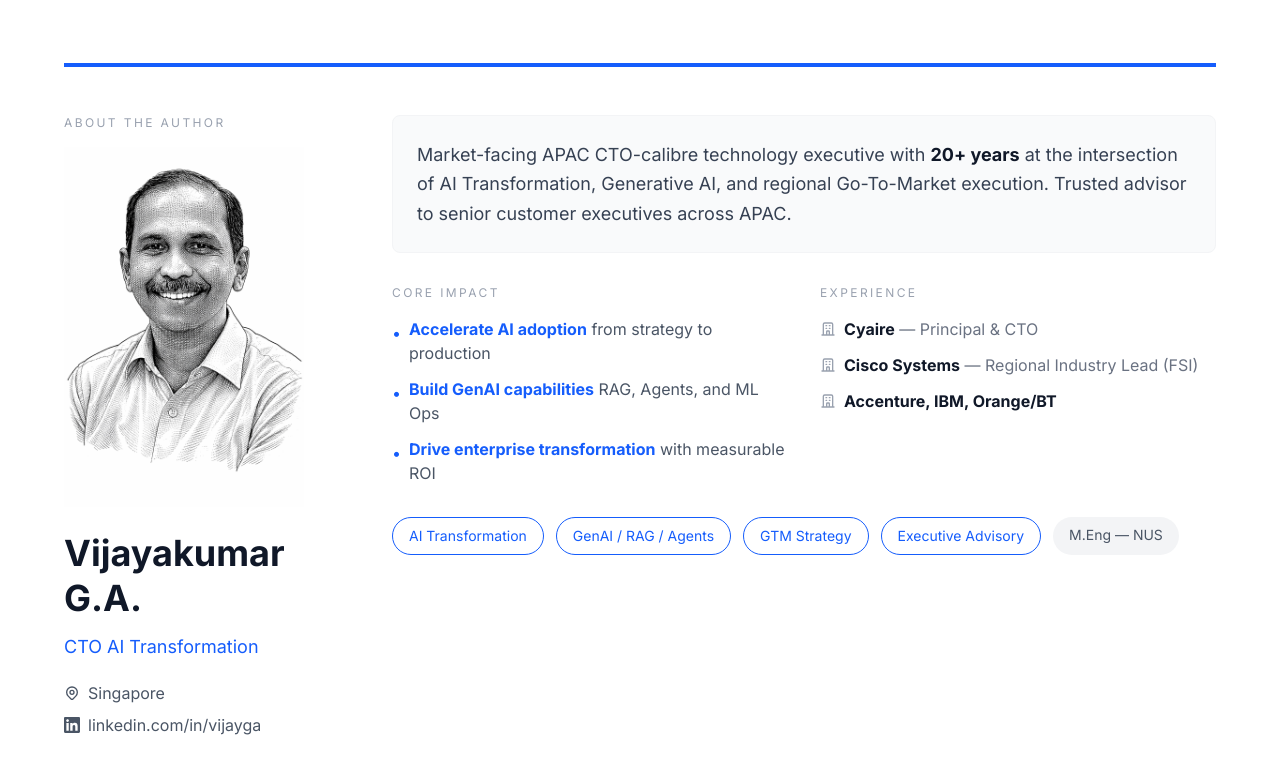
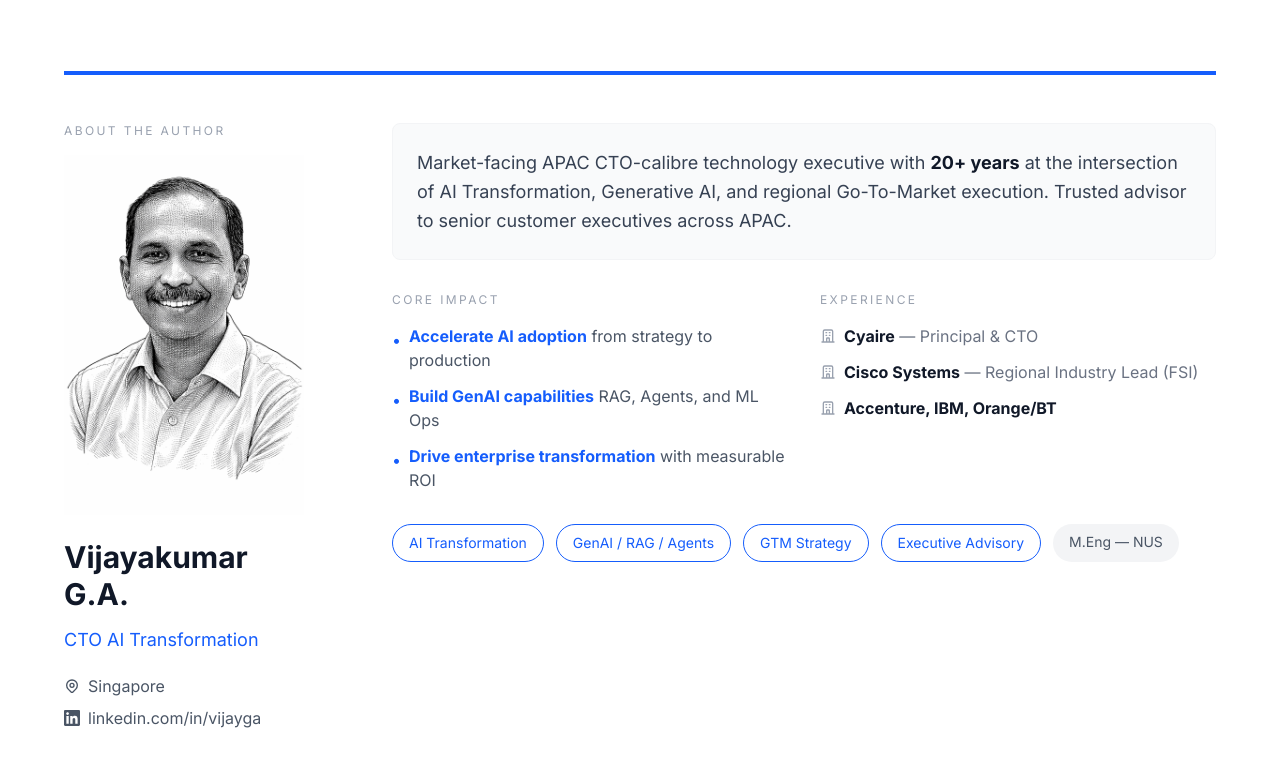
Before and after one commit to cloudcrafter65/deck, a Next.js app: page / in a window 1280 px wide. Shown: the top 774 px of the page. Built offline with nearby package versions, Linux system fonts and the light colour scheme.

Commit message:
Reduce name font size

```diff
--- a/app/page.tsx
+++ b/app/page.tsx
@@ -99,7 +99,7 @@ export default function Home() {
                 />
               </div>
 
-              <h1 className="text-3xl md:text-4xl font-bold leading-tight mb-3 text-gray-900">
+              <h1 className="text-2xl md:text-3xl font-bold leading-tight mb-3 text-gray-900">
                 Vijayakumar<br />G.A.
               </h1>
 
```
